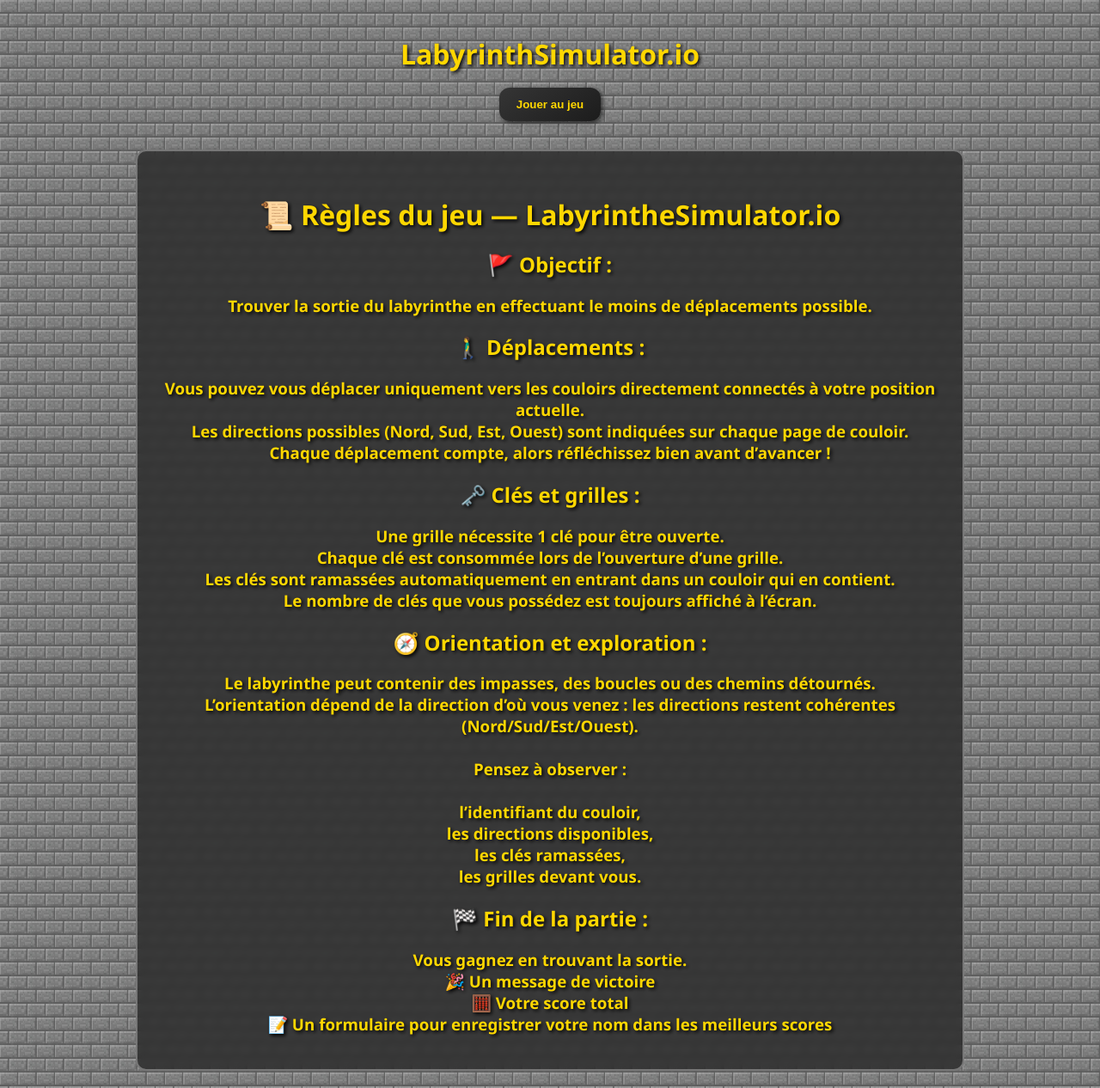
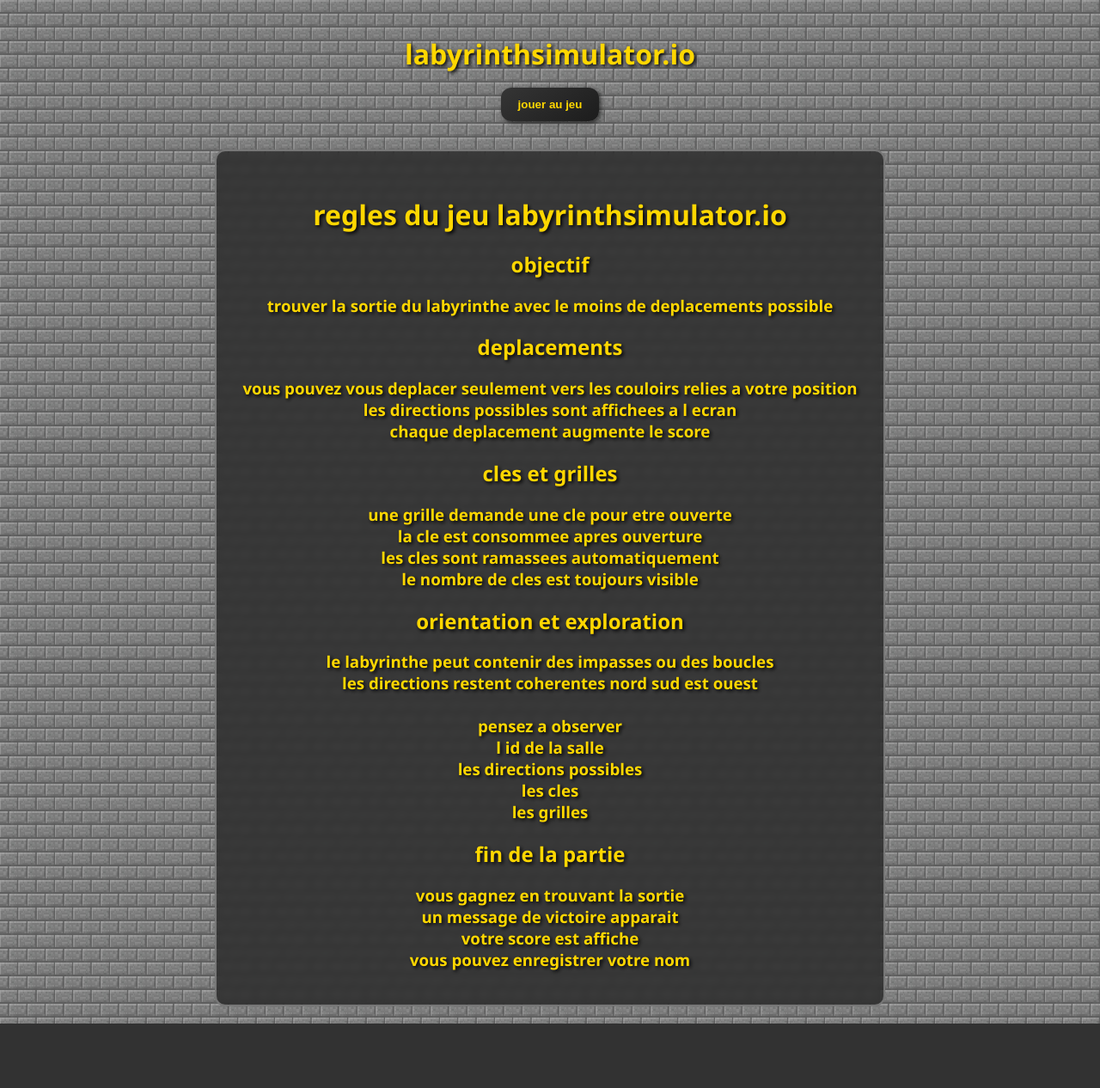
Before and after one commit to evanfayemendy28-lang/labyrinthe, a PHP site: page /regles.php in a window 1280 px wide. Shown: the whole page at 86% size. After the commit the page ends 1191 px from the top, so only its background shows below. Run offline with PHP 8.4, Linux system fonts and the light colour scheme.

Commit message:
Update regles.php final

```diff
--- a/regles.php
+++ b/regles.php
@@ -1,45 +1,69 @@
 <?php
-echo "<!DOCTYPE html><html lang='fr'><head><meta charset='UTF-8'><title>LabyrinthSimulator</title>";
+// debut du document html
+echo "<!DOCTYPE html><html lang='fr'><head>";
+echo "<meta charset='UTF-8'><title>labyrinthsimulator</title>";
+
+// lien vers le fichier css
 echo "<link rel='stylesheet' href='style.css'>";
 echo "</head><body>";
 
-echo "<h1>LabyrinthSimulator.io</h1>";
-echo "<a href='exemple sqlite.php?reset=1'><button>Jouer au jeu</button></a>";
+// titre principale du site
+echo "<h1>labyrinthsimulator.io</h1>";
 
+// bouton pour lancer le jeu
+echo "<a href='exemple sqlite.php?reset=1'><button>jouer au jeu</button></a>";
+
+// zone avec fond pour le texte des regle
 echo '<div class="texte-fond">';
 
-echo "<h1> 📜 Règles du jeu — LabyrintheSimulator.io</h1>";
-echo "<h2> 🚩 Objectif : </h2> ";
-echo "<h3> Trouver la sortie du labyrinthe en effectuant le moins de déplacements possible. </h3>";
+// titre des regles
+echo "<h1>regles du jeu labyrinthsimulator.io</h1>";
 
-echo "<h2> 🚶‍♂️ Déplacements : </h2> ";
-echo "<h3> Vous pouvez vous déplacer uniquement vers les couloirs directement connectés à votre position actuelle. <br>
-Les directions possibles (Nord, Sud, Est, Ouest) sont indiquées sur chaque page de couloir.<br>
-Chaque déplacement compte, alors réfléchissez bien avant d’avancer ! </h3>";
+// objectif du jeu
+echo "<h2>objectif</h2>";
+echo "<h3>trouver la sortie du labyrinthe avec le moins de deplacements possible</h3>";
 
-echo "<h2> 🗝️ Clés et grilles : </h2> ";
-echo "<h3> Une grille nécessite 1 clé pour être ouverte. <br>
-Chaque clé est consommée lors de l’ouverture d’une grille. <br>
-Les clés sont ramassées automatiquement en entrant dans un couloir qui en contient.<br>
-Le nombre de clés que vous possédez est toujours affiché à l’écran.</h3>";
+// explication des deplacements
+echo "<h2>deplacements</h2>";
+echo "<h3>
+vous pouvez vous deplacer seulement vers les couloirs relies a votre position<br>
+les directions possibles sont affichees a l ecran<br>
+chaque deplacement augmente le score
+</h3>";
 
-echo "<h2> 🧭 Orientation et exploration : </h2> ";
-echo "<h3> Le labyrinthe peut contenir des impasses, des boucles ou des chemins détournés.<br>
-L’orientation dépend de la direction d’où vous venez : les directions restent cohérentes (Nord/Sud/Est/Ouest).<br><br>
-Pensez à observer : <br><br>
-l’identifiant du couloir,<br>
-les directions disponibles,<br>
-les clés ramassées,<br>
-les grilles devant vous. </h3>";
+// explication des cles et grilles
+echo "<h2>cles et grilles</h2>";
+echo "<h3>
+une grille demande une cle pour etre ouverte<br>
+la cle est consommee apres ouverture<br>
+les cles sont ramassees automatiquement<br>
+le nombre de cles est toujours visible
+</h3>";
 
-echo "<h2> 🏁 Fin de la partie : </h2> ";
-echo "<h3> Vous gagnez en trouvant la sortie. <br>
-🎉 Un message de victoire<br>
-🧮 Votre score total <br>
-📝 Un formulaire pour enregistrer votre nom dans les meilleurs scores </h3>";
+// orientation dans le labyrinthe
+echo "<h2>orientation et exploration</h2>";
+echo "<h3>
+le labyrinthe peut contenir des impasses ou des boucles<br>
+les directions restent coherentes nord sud est ouest<br><br>
+pensez a observer<br>
+l id de la salle<br>
+les directions possibles<br>
+les cles<br>
+les grilles
+</h3>";
+
+// fin de partie
+echo "<h2>fin de la partie</h2>";
+echo "<h3>
+vous gagnez en trouvant la sortie<br>
+un message de victoire apparait<br>
+votre score est affiche<br>
+vous pouvez enregistrer votre nom
+</h3>";
+
+// fin de la zone de texte
 echo "</div>";
 
+// fin du document html
 echo "</body></html>";
-
-
 ?>
```
